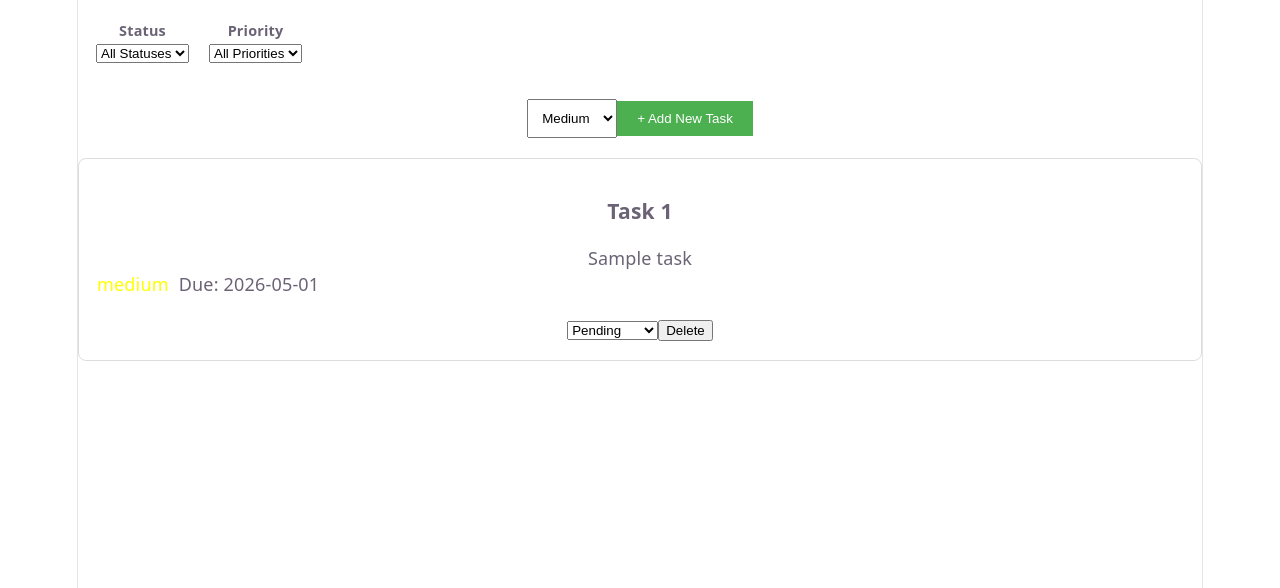
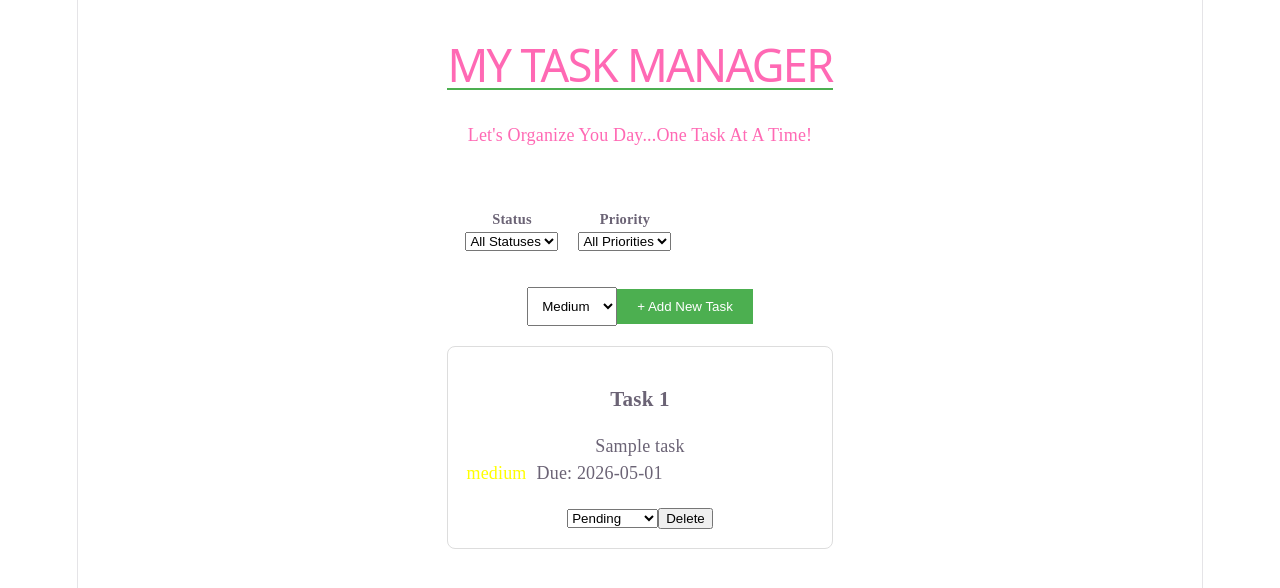
Before and after one commit to traceynicole71-cloud/Lab9.3-Lists-Keys-Conditionals, a React (Vite) app in the folder Lab3/: page / in a window 1280 px wide. Shown: the top 588 px of the page. Built offline with nearby package versions, Linux system fonts and the light colour scheme.

Commit message:
styling edits

```diff
--- a/Lab3/src/App.tsx
+++ b/Lab3/src/App.tsx
@@ -43,6 +43,13 @@ const handleAddTask = (priority: 'low' | 'medium' | 'high' ) => {
   setTasks(prev => [newTask, ...prev]);
 };
   return (
+    <div style={{ maxWidth: '800px', margin: '0 auto', padding: '20px', fontFamily: 'san-serif' }}>
+      <header style={{ textAlign: 'center', marginBottom: '40px' }}>
+        <h1 style={{ fontSize: '2.5rem', color: '#ff69b4', borderBottom: '2px solid #4caf50', display: 'inline-block', paddingBottom: '10px' }}>
+          MY TASK MANAGER
+        </h1>
+        <p style={{ color: '#ff69b4' }}>Let's Organize You Day...One Task At A Time!</p>
+      </header>
       <div className="App">
         <TaskFilter onFilterChange={handleFilterChange} />
         <TaskList
@@ -52,6 +59,7 @@ onDelete={handleDelete}
           onAddTask={handleAddTask}
         />
       </div>
+    </div>
   );
 }
 export default App
```
Lines whose indentation alone changed are shown as unchanged.
